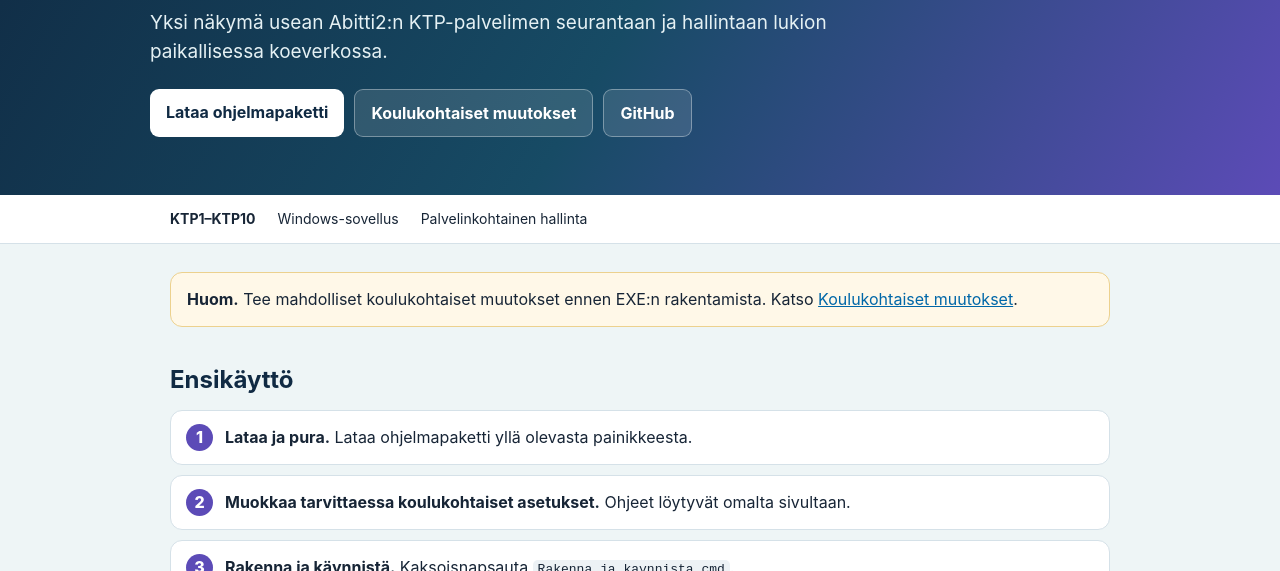
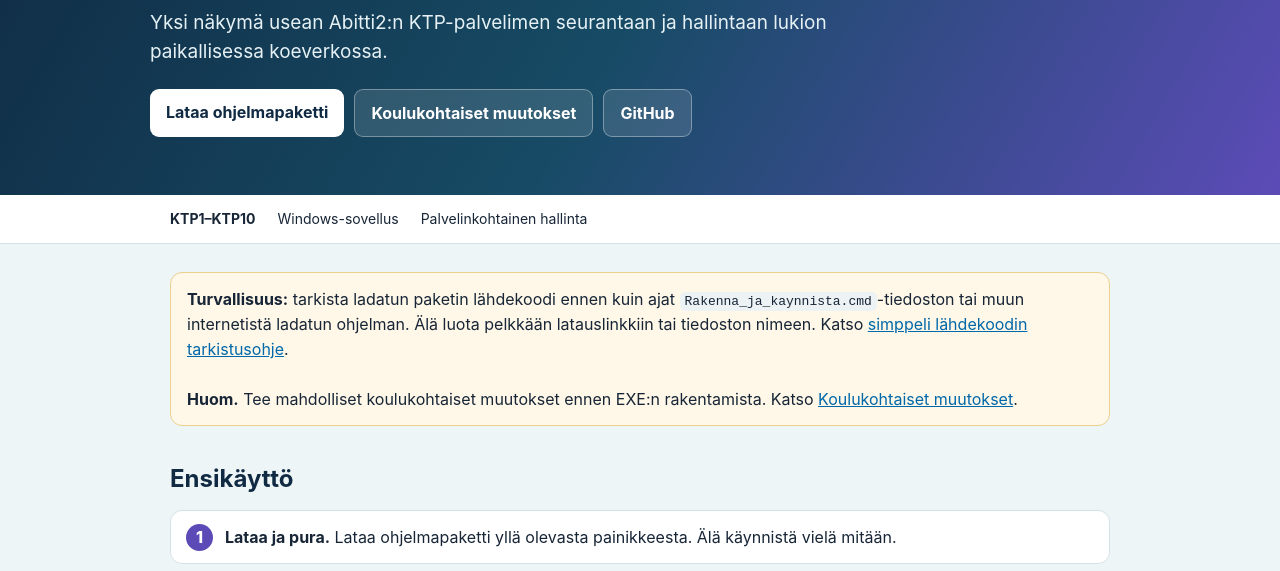
Before and after one commit to ljrant/Abitti2Dashboard, a plain HTML site: page index.html in a window 1280 px wide. Shown: the part 192-763 px from the top of the page. Drawn offline with Linux system fonts and the light colour scheme.

Commit message:
Add source review warning to project page

```diff
--- a/index.html
+++ b/index.html
@@ -22,11 +22,11 @@
 </div></div></header>
 <div class="bar"><div class="wrap"><span><b>KTP1–KTP10</b></span><span>Windows-sovellus</span><span>Palvelinkohtainen hallinta</span></div></div>
 <main class="wrap">
-<div class="note"><b>Huom.</b> Tee mahdolliset koulukohtaiset muutokset ennen EXE:n rakentamista. Katso <a href="customointi.html">Koulukohtaiset muutokset</a>.</div>
+<div class="note"><b>Turvallisuus:</b> tarkista ladatun paketin lähdekoodi ennen kuin ajat <code>Rakenna_ja_kaynnista.cmd</code>-tiedoston tai muun internetistä ladatun ohjelman. Älä luota pelkkään latauslinkkiin tai tiedoston nimeen. Katso <a href="tarkista-lahdekoodi.html">simppeli lähdekoodin tarkistusohje</a>.<br><br><b>Huom.</b> Tee mahdolliset koulukohtaiset muutokset ennen EXE:n rakentamista. Katso <a href="customointi.html">Koulukohtaiset muutokset</a>.</div>
 
 <h2>Ensikäyttö</h2>
 <div class="steps">
-<div class="step"><b>Lataa ja pura.</b> Lataa ohjelmapaketti yllä olevasta painikkeesta.</div>
+<div class="step"><b>Lataa ja pura.</b> Lataa ohjelmapaketti yllä olevasta painikkeesta. Älä käynnistä vielä mitään.</div><div class="step"><b>Tarkista lähdekoodi.</b> Avaa ainakin <code>Rakenna_ja_kaynnista.cmd</code>, <code>src/*.cs</code> ja <code>ui.html</code> tekstieditorissa. Katso <a href="tarkista-lahdekoodi.html">tarkistusohje ja valmis AI-prompti</a>.</div>
 <div class="step"><b>Muokkaa tarvittaessa koulukohtaiset asetukset.</b> Ohjeet löytyvät omalta sivultaan.</div>
 <div class="step"><b>Rakenna ja käynnistä.</b> Kaksoisnapsauta <code>Rakenna_ja_kaynnista.cmd</code>.</div>
 <div class="step"><b>Tarkista Yhteydet.</b> KTP1–KTP4 yritetään automaattisesti. KTP5–KTP10 otetaan käyttöön tarvittaessa painamalla <b>Yhdistä</b>.</div>
```
